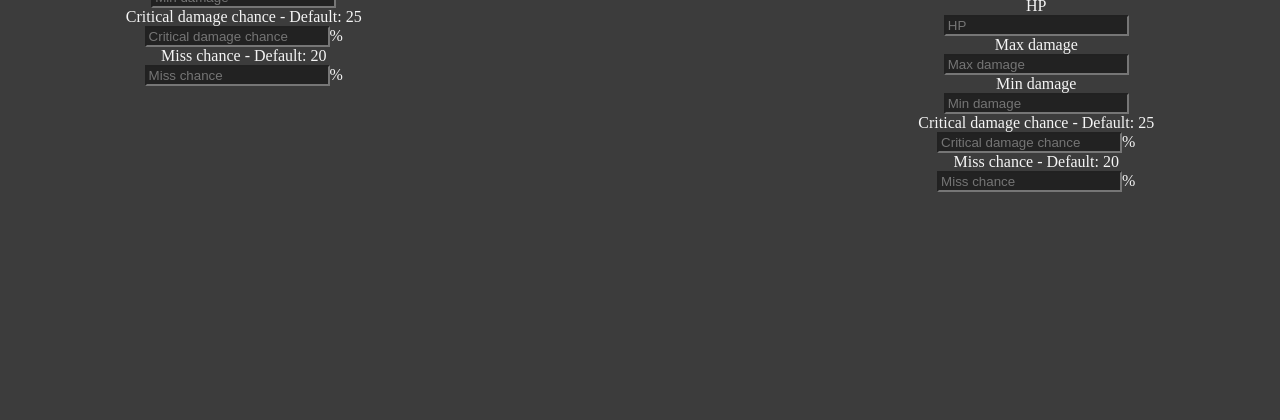
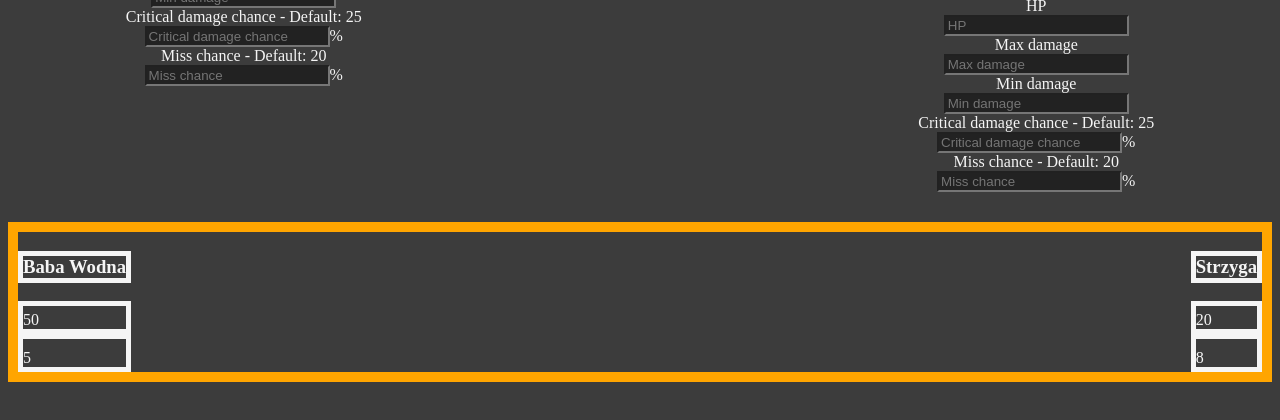
Before and after one commit to gjanoszek/Monster-Arena, a website: page index.html in a window 1280 px wide. Shown: the part 202-622 px from the top of the page. Drawn offline with Linux system fonts and the light colour scheme.

Commit message:
Łączenie css i html z js

```diff
--- a/MonsterBattle.js
+++ b/MonsterBattle.js
@@ -1,5 +1,6 @@
 // template = ['<div class="logLine"> <li class="list-group-item">', '<div class="outer p1">', '<div class="inner player1HPBar">', '</div>', '</div>', '<span class="player1Hp"></span>', '<span class="badge player1">14</span>', '<span class="badge player2">14</span> <div class="round"> Round <span class="roundNo">1</span> </div>', '<div class="outer p2">', '<div class="inner player2HPBar">', '<div></div>', '</div>', '</div>', '<span class="player2Hp"></span>', '</li> </div>'].join(''),
 
+// let game;
 
 class Monster {
     constructor(name, hp, maxDmg, minDmg, critChance, missChance) {
@@ -67,10 +68,15 @@ class Game {
         this.gracz1.hit(this.gracz2);
         this.gracz2.hit(this.gracz1);
         if (this.gracz1.isDead()) {
-            alert(this.gracz2.name + " win");
+            if(confirm('this.gracz2.name + " win. Press OK to restart."')) {
+                const game = new Game();
+            }
         }
         if (this.gracz2.isDead()) {
-            alert(this.gracz1.name + " win");
+            // alert(this.gracz1.name + " win");
+            if(confirm('this.gracz1.name + " win. Press OK to restart."')) {
+                const game = new Game();
+            }
         }
         console.log(this.gracz1, this.gracz2);
     }
@@ -88,8 +94,6 @@ class Game {
 
 
 
-
-
 window.addEventListener('DOMContentLoaded', (e) => {
   const game = new Game();
 });
--- a/css.css
+++ b/css.css
@@ -211,3 +211,32 @@ input, select, textarea {
     width: 100%;
     /*height: 5px;*/
 }
+
+
+.round {
+    border: 10px orange solid;
+    display: flex;
+    justify-content: space-between;
+
+
+}
+
+ .monster {
+    border: 5px solid;
+
+}
+.monster-container {
+    display: flex;
+    flex-direction: column;
+}
+.hp {
+    border: 5px solid;
+    padding-top: 5px;
+
+
+}
+.damageDeal {
+    border: 5px solid;
+    padding-top: 10px;
+
+}
--- a/index.html
+++ b/index.html
@@ -133,5 +133,22 @@
     <footer class="footer"></footer>
 </div>
 
+
+<div class="round">
+    <div class="monster-container">
+    <h3 class="monster" id="monster1">Baba Wodna</h3>
+        <span class="hp" id=hp-monster1>50</span>
+        <span class="damageDeal" id=dd-monster1>5</span>
+    </div>
+    <div class="monster-container">
+    <h3 class="monster" id="monster2">Strzyga</h3>
+        <span class="hp" id=hp-monster2>20</span>
+        <span class="damageDeal" id=dd-monster2>8</span>
+    </div>
+
+
+
+</div>
+
 </body>
 </html>
```
